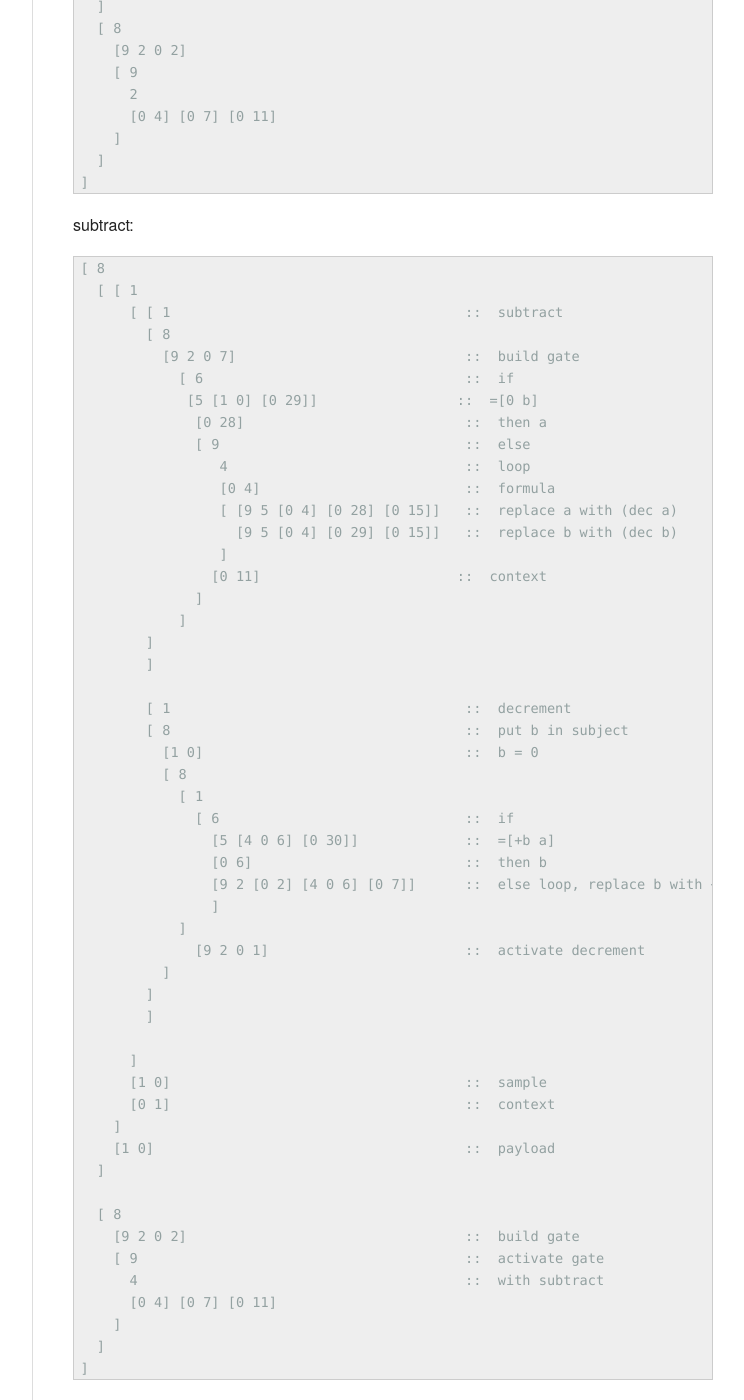
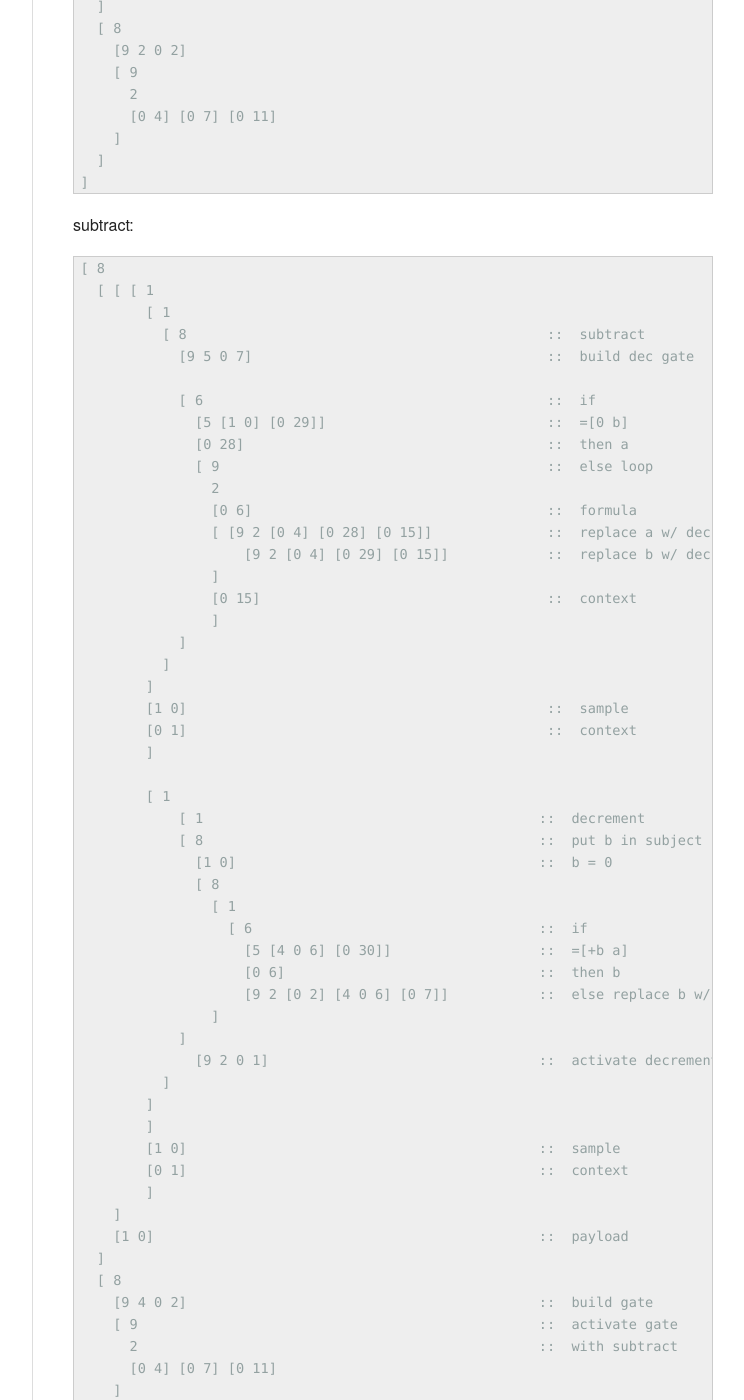
Before and after one commit to urbit/old-urbit.org, a Jekyll site: the page built from _posts/doc/2013-11-18-urbit-is-easy-ch4.markdown, in a window 1280 px wide and 1400 px high, scrolled down 10150 px. Shown: the whole window, without its empty margins (378-1122 px from the left). Built offline with Jekyll 4.4.1, drawn with Linux system fonts in a browser that asks for light colours; some of the changed text lies outside the part shown.

Commit message:
More correct subtract

```diff
--- a/_posts/doc/2013-11-18-urbit-is-easy-ch4.markdown
+++ b/_posts/doc/2013-11-18-urbit-is-easy-ch4.markdown
@@ -521,52 +521,55 @@ the library:
 subtract:
 
     [ 8
-      [ [ 1
-          [ [ 1                                    ::  subtract
-            [ 8
-              [9 2 0 7]                            ::  build gate
-                [ 6                                ::  if
-                 [5 [1 0] [0 29]]                 ::  =[0 b]
-                  [0 28]                           ::  then a
-                  [ 9                              ::  else
-                     4                             ::  loop
-                     [0 4]                         ::  formula
-                     [ [9 5 [0 4] [0 28] [0 15]]   ::  replace a with (dec a)
-                       [9 5 [0 4] [0 29] [0 15]]   ::  replace b with (dec b)
-                     ]
-                    [0 11]                        ::  context
-                  ]
+      [ [ [ 1
+            [ 1
+              [ 8                                            ::  subtract
+                [9 5 0 7]                                    ::  build dec gate
+
+                [ 6                                          ::  if
+                  [5 [1 0] [0 29]]                           ::  =[0 b]
+                  [0 28]                                     ::  then a
+                  [ 9                                        ::  else loop
+                    2
+                    [0 6]                                    ::  formula
+                    [ [9 2 [0 4] [0 28] [0 15]]              ::  replace a w/ dec a
+                        [9 2 [0 4] [0 29] [0 15]]            ::  replace b w/ dec b
+                    ]
+                    [0 15]                                   ::  context
+                    ]
                 ]
+              ]
             ]
+            [1 0]                                            ::  sample
+            [0 1]                                            ::  context
             ]
 
-            [ 1                                    ::  decrement
-            [ 8                                    ::  put b in subject
-              [1 0]                                ::  b = 0
-              [ 8
-                [ 1
-                  [ 6                              ::  if
-                    [5 [4 0 6] [0 30]]             ::  =[+b a]
-                    [0 6]                          ::  then b
-                    [9 2 [0 2] [4 0 6] [0 7]]      ::  else loop, replace b with +b
+            [ 1
+                [ 1                                         ::  decrement
+                [ 8                                         ::  put b in subject
+                  [1 0]                                     ::  b = 0
+                  [ 8
+                    [ 1
+                      [ 6                                   ::  if
+                        [5 [4 0 6] [0 30]]                  ::  =[+b a]
+                        [0 6]                               ::  then b
+                        [9 2 [0 2] [4 0 6] [0 7]]           ::  else replace b w/ +b
                     ]
                 ]
-                  [9 2 0 1]                        ::  activate decrement
+                  [9 2 0 1]                                 ::  activate decrement
               ]
             ]
             ]
-
-          ]
-          [1 0]                                    ::  sample
-          [0 1]                                    ::  context
+            [1 0]                                           ::  sample
+            [0 1]                                           ::  context
+            ]
         ]
-        [1 0]                                      ::  payload
+        [1 0]                                               ::  payload
       ]
-
       [ 8
-        [9 2 0 2]                                  ::  build gate
-        [ 9                                        ::  activate gate
-          4                                        ::  with subtract
+        [9 4 0 2]                                           ::  build gate
+        [ 9                                                 ::  activate gate
+          2                                                 ::  with subtract
           [0 4] [0 7] [0 11]
         ]
       ]
```
